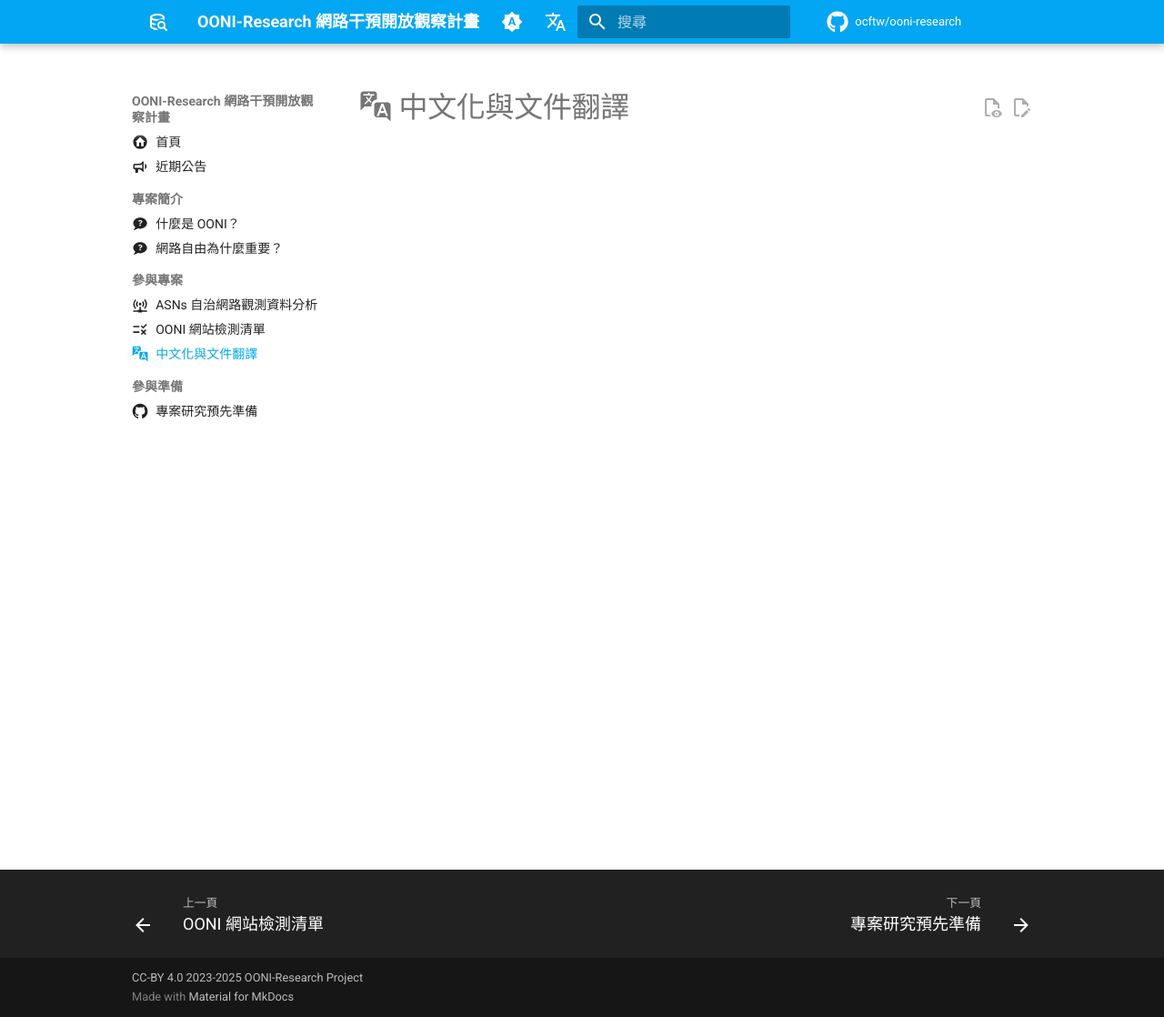
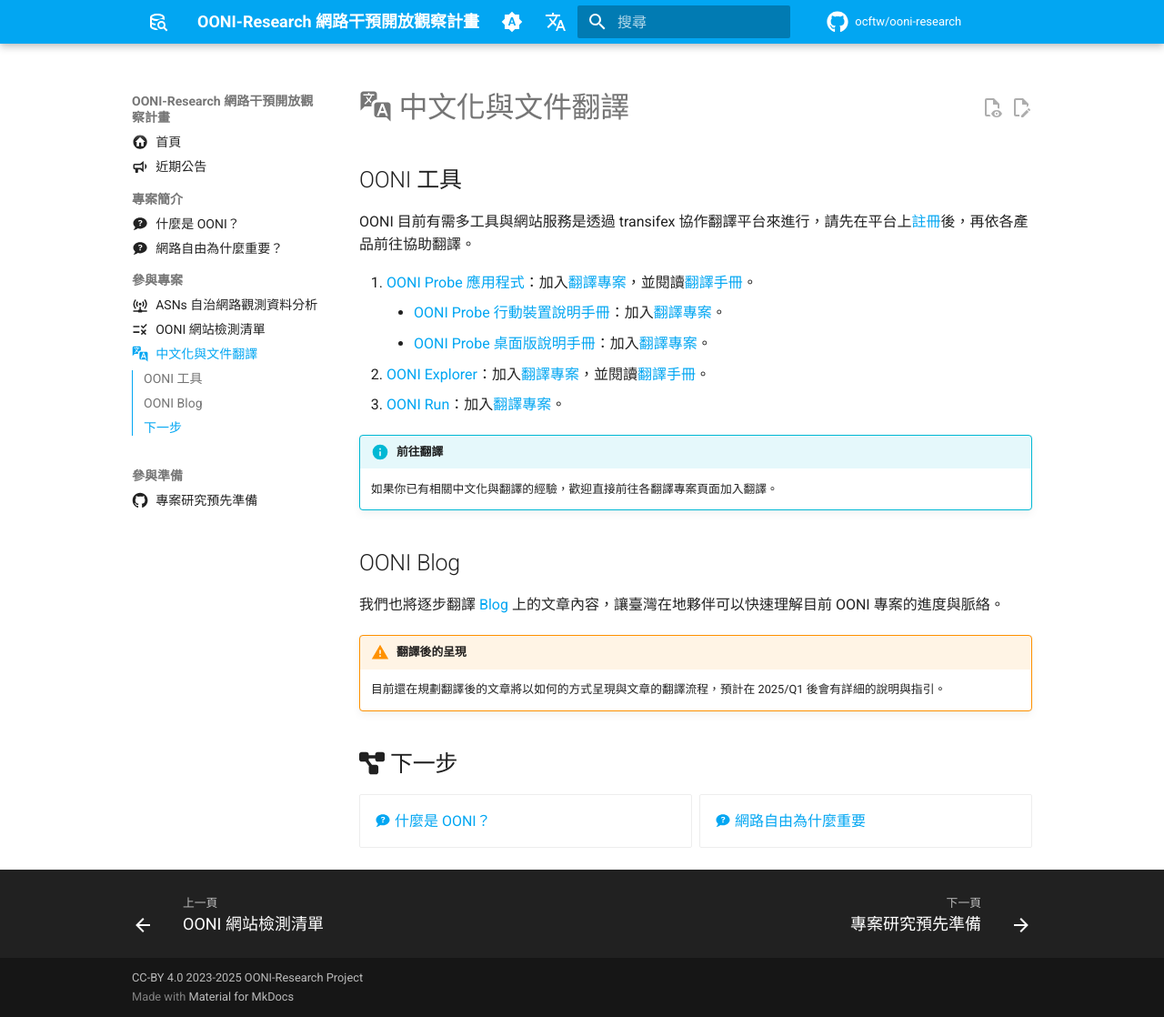
Before and after one commit to ocftw/ooni-research, an MkDocs documentation site: the page built from docs/zh-TW/ooni-i18n.md, in a window 1280 px wide and 1118 px high. Shown: the whole window at 91% size. Built offline with MkDocs 1.6.1 and Material for MkDocs 9.7.7, drawn with Linux system fonts in a browser that asks for light colours; plug-ins that fetch from the network failed and are left out; comment, search, counter and statistics services are not loaded.

Commit message:
Add weblists, i18n pages
Signed-off-by: Toomore Chiang <toomore0929@gmail.com>

```diff
--- a/docs/zh-TW/ooni-i18n.md
+++ b/docs/zh-TW/ooni-i18n.md
@@ -3,3 +3,34 @@
 icon: material/translate-variant
 ---
 # :material-translate-variant: 中文化與文件翻譯
+
+## OONI 工具
+
+OONI 目前有需多工具與網站服務是透過 transifex 協作翻譯平台來進行，請先在平台上[註冊](https://www.transifex.com/signup/){target="_blank"}後，再依各產品前往協助翻譯。
+
+1. [OONI Probe 應用程式](https://ooni.org/install/){target="_blank"}：加入[翻譯專案](https://app.transifex.com/otf/ooniprobe/){target="_blank"}，並閱讀[翻譯手冊](https://github.com/ooni/translations/blob/master/Guidelines%20for%20OONI%20Probe.md){target="_blank"}。
+    - [OONI Probe 行動裝置說明手冊](https://ooni.org/support/ooni-probe-mobile){target="_blank"}：加入[翻譯專案](https://app.transifex.com/otf/ooni-probe-mobile-user-guide/){target="_blank"}。
+    - [OONI Probe 桌面版說明手冊](https://ooni.org/support/ooni-probe-desktop){target="_blank"}：加入[翻譯專案](https://app.transifex.com/otf/ooni-probe-desktop-user-guide/){target="_blank"}。
+2. [OONI Explorer](https://explorer.ooni.org/){target="_blank"}：加入[翻譯專案](https://app.transifex.com/otf/ooni-explorer/){target="_blank"}，並閱讀[翻譯手冊](https://github.com/ooni/translations/blob/master/Guidelines%20for%20OONI%20Explorer.md){target="_blank"}。
+3. [OONI Run](https://run.ooni.io/){target="_blank"}：加入[翻譯專案](https://app.transifex.com/otf/ooni-run/){target="_blank"}。
+
+!!! info "前往翻譯"
+
+    如果你已有相關中文化與翻譯的經驗，歡迎直接前往各翻譯專案頁面加入翻譯。
+
+## OONI Blog
+
+我們也將逐步翻譯 [Blog](https://ooni.org/blog/){target="_blank"} 上的文章內容，讓臺灣在地夥伴可以快速理解目前 OONI 專案的進度與脈絡。
+
+!!! warning "翻譯後的呈現"
+
+    目前還在規劃翻譯後的文章將以如何的方式呈現與文章的翻譯流程，預計在 2025/Q1 後會有詳細的說明與指引。
+
+## :fontawesome-solid-diagram-project: 下一步
+
+<div class="grid cards" markdown>
+
+- [:material-chat-question: 什麼是 OONI？](./what-is-ooni.md)
+- [:material-chat-question: 網路自由為什麼重要](./internet-freedom-matter.md)
+
+</div>
```
Also changed, not shown: docs/zh-TW/ooni-weblists.md (+10 -0 lines).
